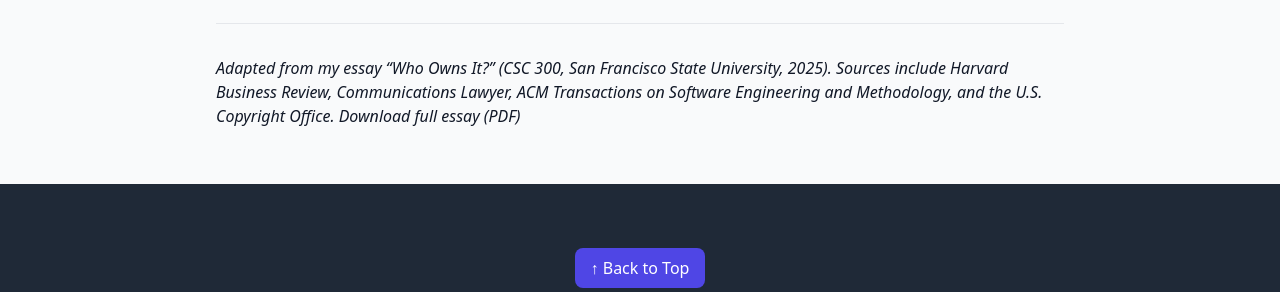
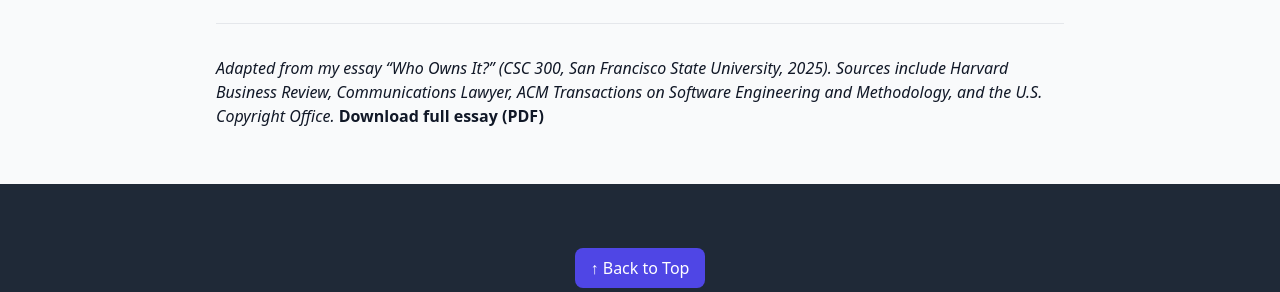
Before and after one commit to nochinxx/nochinxx.github.io, a Jekyll site: the page built from _posts/2025-10-30-who-owns-it.md, in a window 1280 px wide. Shown: the part 2597-2889 px from the top of the page. Built offline with Jekyll 4.4.1, drawn with Linux system fonts in a browser that asks for light colours; nearby versions of some CDN libraries.

Commit message:
bold link

```diff
--- a/_posts/2025-10-30-who-owns-it.md
+++ b/_posts/2025-10-30-who-owns-it.md
@@ -66,4 +66,4 @@ AI lowers barriers and speeds creation, but it also demands responsibility. The
 ---
 
 *Adapted from my essay “Who Owns It?” (CSC 300, San Francisco State University, 2025). Sources include Harvard Business Review, Communications Lawyer, ACM Transactions on Software Engineering and Methodology, and the U.S. Copyright Office.*
-[*Download full essay (PDF)*](/assets/documents/Who-Owns-It.pdf)
+[**Download full essay (PDF)**](/assets/documents/Who-Owns-It.pdf)
```
